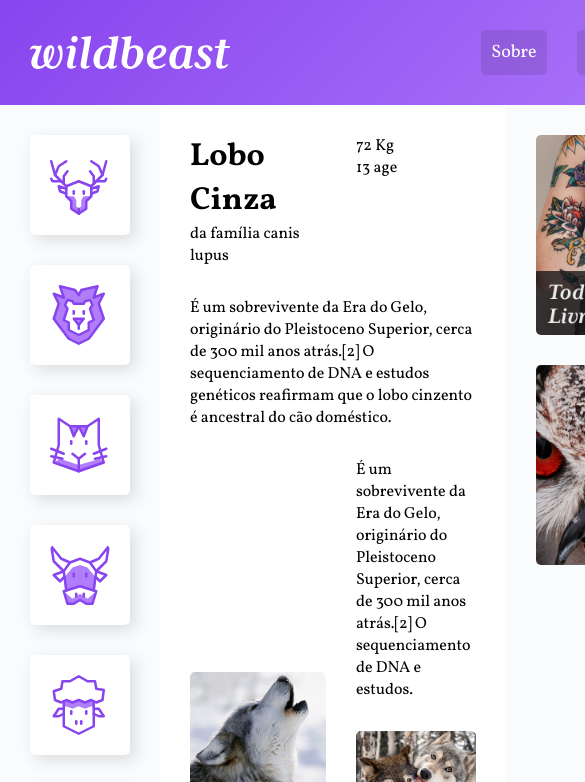
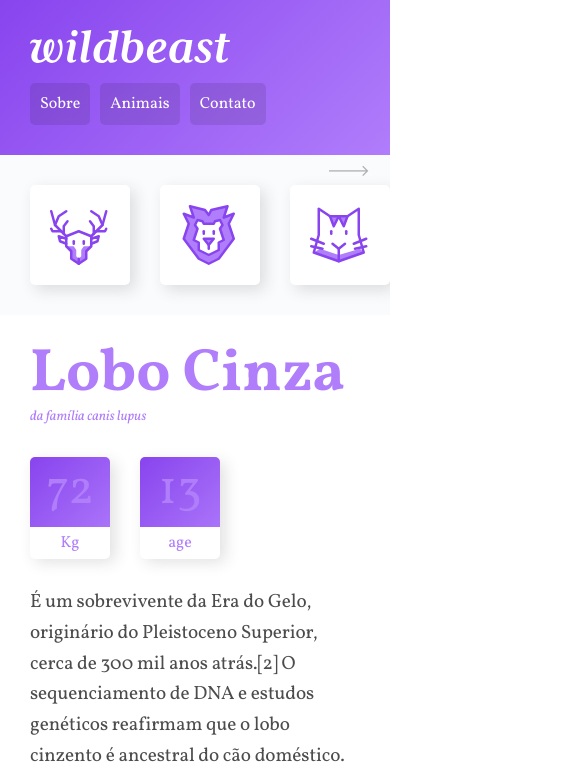
Before and after one commit to Eduardo9976/WildBeast, a plain HTML site: page index.html in a window 390 px wide. Shown: the top 782 px of the page, 585 px wide, since content can reach past the window. Drawn offline with Linux system fonts and the light colour scheme.

Commit message:
Projeto final

```diff
--- a/index.html
+++ b/index.html
@@ -32,7 +32,7 @@
     </nav>
 
     <main class="content">
-      <div class="titutlo">
+      <div class="titulo">
         <h1>Lobo Cinza</h1>
         <span>da família canis lupus</span>
       </div>
@@ -63,7 +63,7 @@
         <p>“Há algo no uivar do lobo que tira um homem do aqui e agora e o transporta para uma floresta da mente.”</p>
       </blockquote>
 
-      <ul>
+      <ul class="atributos">
         <li>Surgiu: 12.000 anos</li>
         <li>Tipo: Mamífero</li>
         <li>Idade Média: 13 anos</li>
--- a/style.css
+++ b/style.css
@@ -17,7 +17,7 @@ body {
 }
 
 img  {
-  max-width: 100%;
+  width: 100%;
   display: block;
   border-radius: 5px;
 }
@@ -31,7 +31,24 @@ img  {
                        "sidnav content anuncios"
                        "footer footer footer"
 }
-
+@media (max-width: 1200px){
+ .estrutura {
+grid-template-areas: "header header header"
+                     "sidnav content content"
+                     "sidnav anuncios anuncios"
+                     "footer footer footer"
+ }
+}
+@media (max-width: 760px)  {
+.estrutura {
+  grid-template-columns: 100%;
+  grid-template-areas: "header"
+                       "sidnav"
+                       "content"
+                       "anuncios"
+                       "footer" ;
+}
+}
 /* Header */
 .header {
   grid-area: header;
@@ -64,6 +81,20 @@ img  {
 .header li + li {
   margin-left: 30px;
 }
+@media (max-width: 760px){
+  .header{
+grid-template-columns: auto;
+  }
+  .logo {
+    margin-bottom: 20px;
+  }
+  .header nav a{
+    font-size: 1em;
+  }
+  .header li + li {
+    margin-left: 10px;
+  }
+}
 /* fecha header */
 
 
@@ -87,6 +118,41 @@ img  {
 .sidnav li a:hover {
   background: #b07dfb;
 }
+@media (max-width: 760px){
+  .sidnav ul {
+  display: flex;
+  }
+  .sidnav ul li {
+    flex: 1 0 60px;
+  }
+.sidnav {
+  padding: 0 30px;
+  overflow-x: auto;
+  -webkit-overflow-scrolling: touch;
+  -ms-overflow-style: -ms-autohiding-scrollbar;
+  position: relative;
+  }
+  @keyframes seta {
+    from {
+      right: 30px;
+    }
+    from {
+      right: 20px;
+    }
+
+  }
+  .sidnav::after {
+    content: '🡒';
+    position: absolute;
+    top: 5px;
+    right: 30px;
+    color: rgba(0, 0, 0, .3);
+    animation: seta .5s ease-in 0s infinite alternate;
+  }
+.sidnav li a {
+  margin: 30px 30px 30px 0;
+}
+}
 
 /*fecha sidnav */
 
@@ -100,6 +166,11 @@ img  {
   grid-template-columns: 1fr 1fr;
   gap: 30px;
 }
+@media (max-width: 600px){
+  .content {
+    grid-template-columns: auto;
+  }
+}
 .col-wide {
   grid-column: 1 / -1;
 }
@@ -109,6 +180,91 @@ img  {
 }
 .imagem-2 {
   align-self: end;
+}
+/*estilos content */
+p {
+  font-size: 1.2em;
+  line-height: 1.6;
+  letter-spacing: -0.005em;
+  color: rgba(0, 0, 0, .7);
+}
+.informacoes p + p{
+  margin-top: 30px;
+}
+/*titulo*/
+.titulo {
+  color: #b07dfb;
+}
+.titulo h1 {
+  font-size: 3.75em;
+  line-height: 1;
+  font-weight: 700;
+}
+.titulo span {
+  font-size: 0.87em;
+  font-style: italic;
+}
+/*caracteristicas*/
+.caracteristicas {
+  display: flex;
+  align-items: flex-start;
+}
+.caracteristicas > div {
+  width: 80px;
+  text-align: center;
+  background: linear-gradient(135deg, #8844ee, #b07dfb);
+  border-radius: 5px;
+  box-shadow: 5px 5px 15px 0px rgba(44, 44, 44, 0.15);
+  position: relative;
+}
+.caracteristicas > div:first-child {
+  margin-right: 30px;
+}
+.caracteristicas span {
+  display: block;
+  color: #b07dfb;
+}
+.numero {
+  font-size: 3em;
+  line-height: 1;
+  margin: 10px auto;
+}
+.rotulo {
+  background: #fff;
+  border-radius: 0 0 5px 5px;
+  padding: 5px 0;
+  position: relative;
+  top: 2px;
+}
+
+.destaque {
+  font-size: 0.875em;
+  color: #b07dfb;
+  max-width: 16em;
+}
+.citacao, .atributos {
+  align-self: start;
+  padding: 30px;
+  border-radius: 5px;
+  box-shadow: 5px 5px 15px 0px rgba(44, 44, 44, 0.15);
+  background: linear-gradient(135deg, #8844ee, #b07dfb);
+}
+.citacao p {
+  font-size: 1.5em;
+  font-style: italic;
+  text-align: center;
+  max-width: 500px;
+  margin: 0 auto;
+  color: #fff;
+}
+.atributos li {
+  color: #fff;
+  font-family: 'Courier New', Courier, monospace;
+  font-size: 1.125em;
+  padding: 15px;
+}
+.atributos li + li {
+  border-top: 2px solid #b07dfb;
 }
 /* fecha content */
 
@@ -120,6 +276,7 @@ img  {
   align-content: start;
   padding: 30px;
   gap: 30px;
+  grid-template-columns: repeat(auto-fit, minmax(150px,1fr));
 }
 /* fecha anuncios */
 
```
